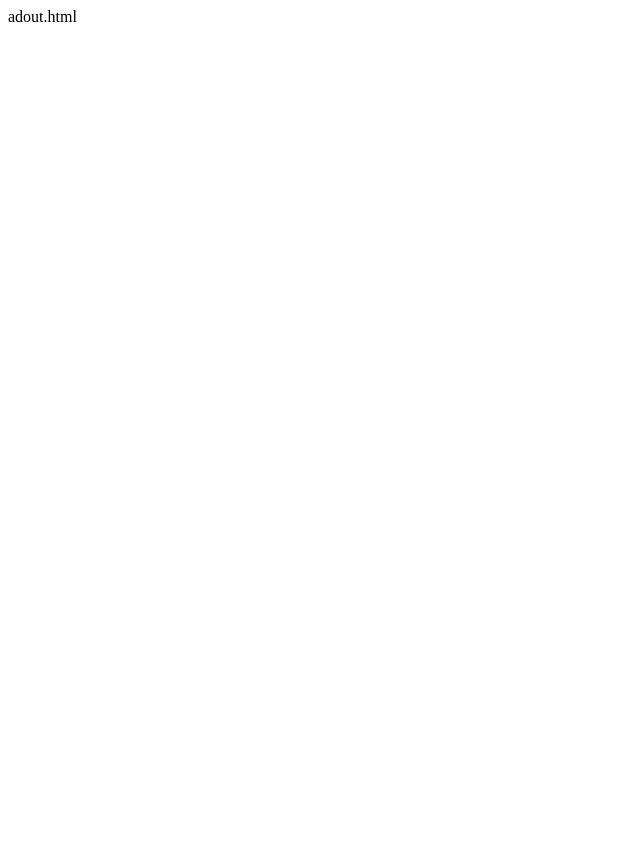
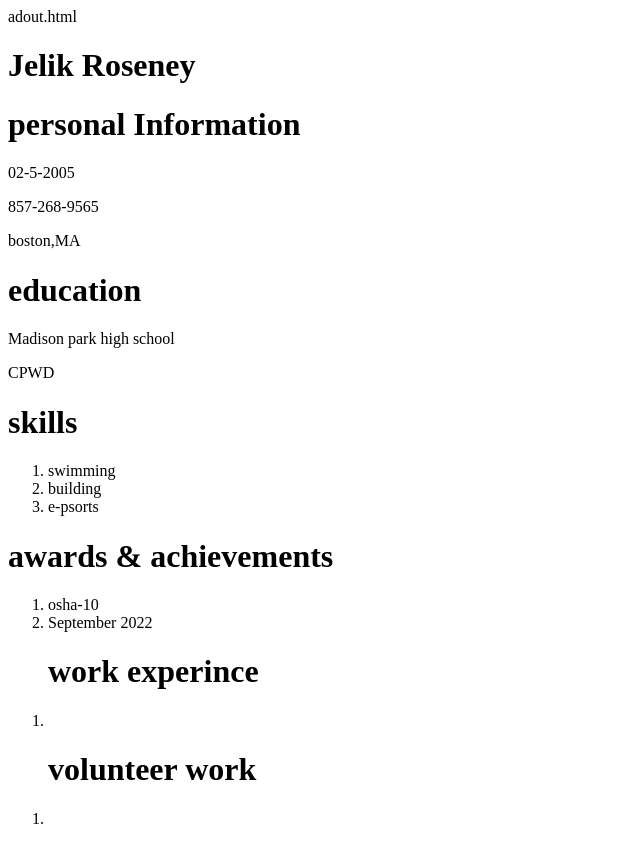
Before and after one commit to Jroseney/Portfolio, a plain HTML site: page about.html in a window 1280 px wide. Shown: the whole page, without its empty margins (0-640 px from the left). Before the commit the page ends 800 px from the top, so only its background shows below. Drawn offline with Linux system fonts and the light colour scheme.

Commit message:
i made co  changes

```diff
--- a/about.html
+++ b/about.html
@@ -6,5 +6,42 @@
 </head>
 <body>
 
+</div>
+</div>
+
+<h1>Jelik Roseney</h1>
+<h1>personal Information</h1>
+<p> 02-5-2005 </p>
+<p>857-268-9565</p>
+<p>boston,MA</p>
+<h1>education</h1>
+<p>Madison park high school</p>
+<p>CPWD</p>
+
+<h1>skills</h1>
+<ol>
+    <li>swimming</li>
+    <li>building</li>
+    <li>e-psorts</li>
+</ol>
+<h1>awards & achievements</h1>
+<ol>
+    <li>osha-10</li>
+    <li>  September 2022</li>
+
+
+</ol>
+<ol>
+    <H1>work experince</H1>
+    <li></li>
+
+
+
+</ol>
+<ol>
+    <h1>volunteer work</h1>
+    <li></li>
+</ol>
+
 </body>
 </html>
```
